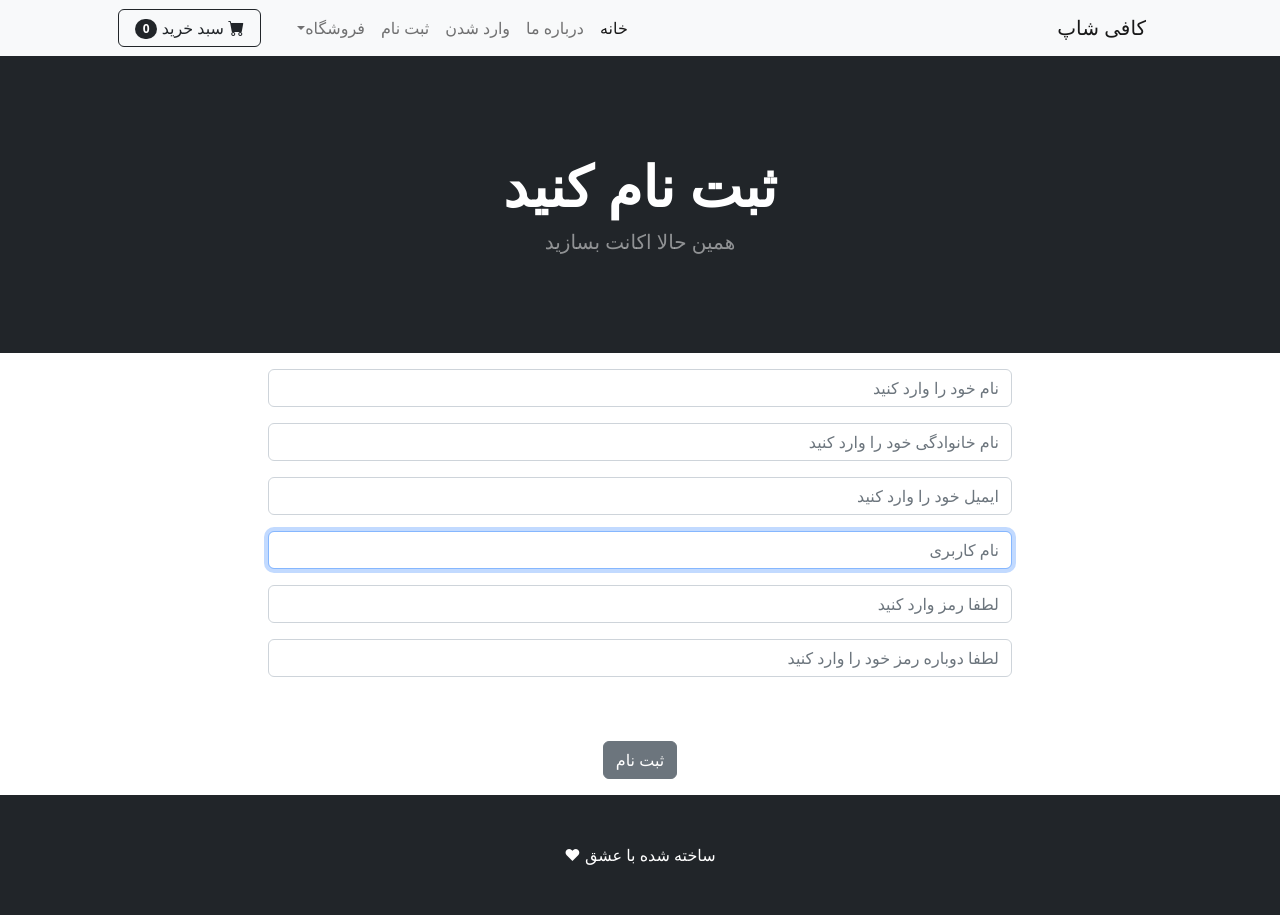
After one commit to RayeheDma/COFFFEESHOP, a Django app: page /signup/ in a window 1280 px wide. The commit adds this page. Run offline with Django 5.2, Linux system fonts and the light colour scheme; some libraries are stand-ins or nearby versions.

Commit message:
register

```diff
--- /dev/null
+++ b/myproject/shop/forms.py
@@ -0,0 +1,50 @@
+from django.contrib.auth.models import User
+from django.contrib.auth.forms import UserCreationForm
+from django import forms
+
+class SignUpForm(UserCreationForm):
+    fist_name = forms.CharField(
+        label="",
+        max_length = 50,
+        widget = forms.TextInput(attrs={'class':'form-control','placeholder':'نام خود را وارد کنید'})
+    )
+    last_name = forms.CharField(
+        label="",
+        max_length = 50,
+        widget = forms.TextInput(attrs={'class':'form-control','placeholder':'نام خانوادگی خود را وارد کنید'})
+    )
+    email = forms.EmailField(
+        label="",
+        widget = forms.TextInput(attrs={'class':'form-control','placeholder':'ایمیل خود را وارد کنید'})
+    )
+    username = forms.CharField(
+        label="",
+        max_length = 20,
+        widget = forms.TextInput(attrs={'class':'form-control','placeholder':'نام کاربری'})
+    )
+    password1 = forms.CharField(
+        label="",
+        widget = forms.TextInput(
+            attrs={
+                'class':'form-control',
+                'name': 'password',
+                'type' : 'password',
+                'placeholder' : 'لطفا رمز وارد کنید'
+                }
+            )
+    )
+    password2 = forms.CharField(
+        label="",
+        widget = forms.TextInput(
+            attrs={
+                'class':'form-control',
+                'name': 'password',
+                'type' : 'password',
+                'placeholder' : 'لطفا دوباره رمز خود را وارد کنید'
+                }
+            )
+    )
+
+    class Meta:
+        model = User
+        fields = ('fist_name','last_name','email','username','password1','password2')
--- a/myproject/shop/templates/navbar.html
+++ b/myproject/shop/templates/navbar.html
@@ -12,6 +12,7 @@
                 <li class="nav-item"><a class="nav-link" href="{% url 'logout' %}">خارج شدن</a></li>
                 {% else %}
                 <li class="nav-item"><a class="nav-link" href="{% url 'login' %}">وارد شدن</a></li>
+                <li class="nav-item"><a class="nav-link" href="{% url 'signup' %}">ثبت نام</a></li>
                 {% endif %}
 
                 <li class="nav-item dropdown">
--- /dev/null
+++ b/myproject/shop/templates/signup.html
@@ -0,0 +1,30 @@
+{% extends 'base.html' %}
+{% block content %}
+<header class="bg-dark py-5">
+  <div class="container px-4 px-lg-5 my-5">
+    <div class="text-center text-white">
+      <h1 class="display-4 fw-bolder">ثبت نام کنید</h1>
+      <p class="lead fw-normal text-white-50 mb-0">همین حالا اکانت بسازید</p>
+    </div>
+  </div>
+</header>
+
+<div class="container">
+  <div class="row">
+    <center>
+      <div class="col-8">
+        <p align="justify">
+            <form method="POST" action="{% url 'signup' %}">
+                {% csrf_token %}
+                    {{ form.as_p }}
+                    <br><br>
+                <button type="submit" class="btn btn-secondary">ثبت نام</button>
+              </form>
+
+        </p>
+      </div>
+    </center>
+  </div>
+</div>
+
+{% endblock %}
--- a/myproject/shop/urls.py
+++ b/myproject/shop/urls.py
@@ -1,10 +1,12 @@
 from django.urls import path
-from .views import cafe , about, login_user, logout_user
+# from .views import cafe , about, login_user, logout_user
+from . import views
 
 urlpatterns = [
-    path('', cafe, name='home'),
-    path('about/',about , name = 'about'),
-    path('login/', login_user, name='login'),
-    path('logout/', logout_user, name='logout'),
+    path('', views.cafe, name='home'),
+    path('about/',views.about , name = 'about'),
+    path('login/', views.login_user, name='login'),
+    path('logout/', views.logout_user, name='logout'),
+    path('signup/', views.signup_user, name='signup'),
 
 ]
--- a/myproject/shop/views.py
+++ b/myproject/shop/views.py
@@ -2,6 +2,10 @@ from django.shortcuts import render , redirect
 from .models import Product
 from django.contrib.auth import authenticate , login , logout
 from django.contrib import messages
+from django.contrib.auth.models import User
+from django.contrib.auth.forms import UserCreationForm
+from django import forms
+from .forms import SignUpForm
 
 def cafe(request):
     all_products = Product.objects.all()
@@ -31,3 +35,22 @@ def logout_user(request):
     logout(request)
     messages.success(request,("با موفقیت خارج شدید"))
     return redirect("home")
+
+
+def signup_user(request):
+    form = SignUpForm()
+    if request.method == 'POST':
+        form = SignUpForm(request.POST)
+        if form.is_valid:
+            form.save()
+            username = form.cleaned_data['username']
+            password1 = form.cleaned_data['password1']
+            user = authenticate(request, username = username, password = password1)
+            login(request, user)
+            messages.success(request,('اکانت شما ساخته شد'))
+            return redirect("home")
+        else:
+            messages.success(request,('مشکلی در ثبت نام شما وجود دارد'))
+            return redirect("signup")
+    else:
+        return render(request, 'signup.html' , {'form': form})
```
